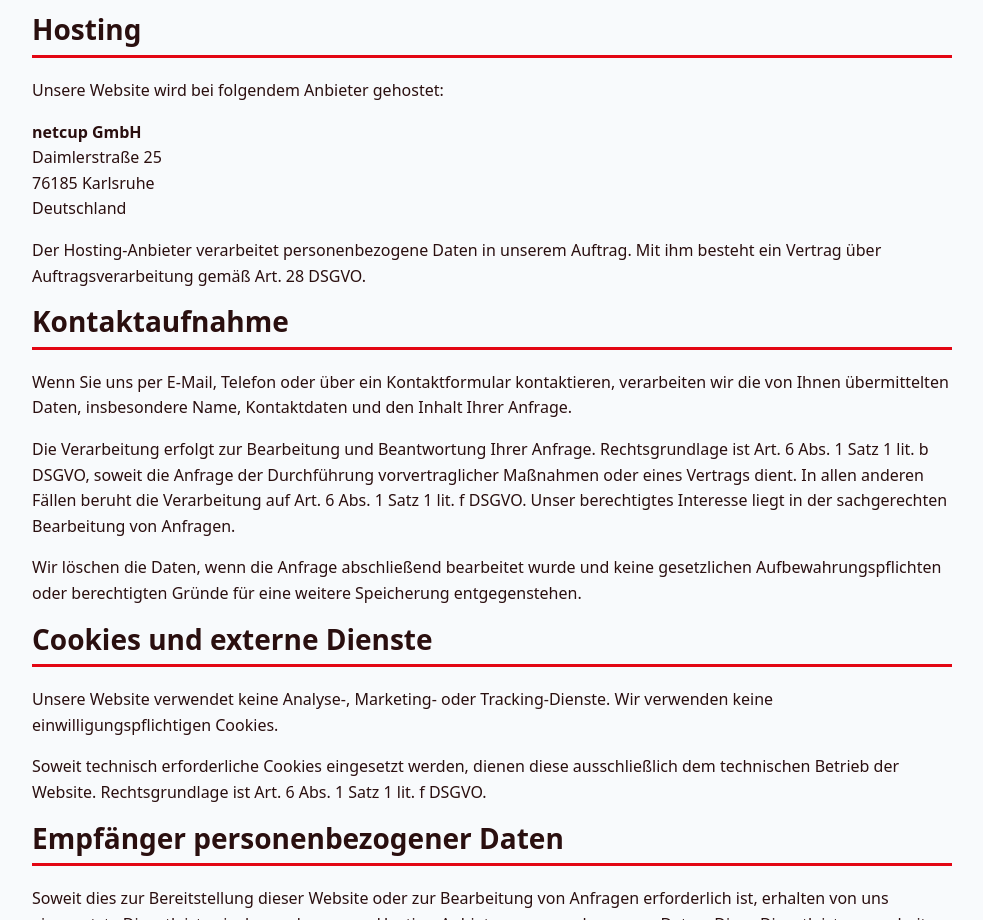
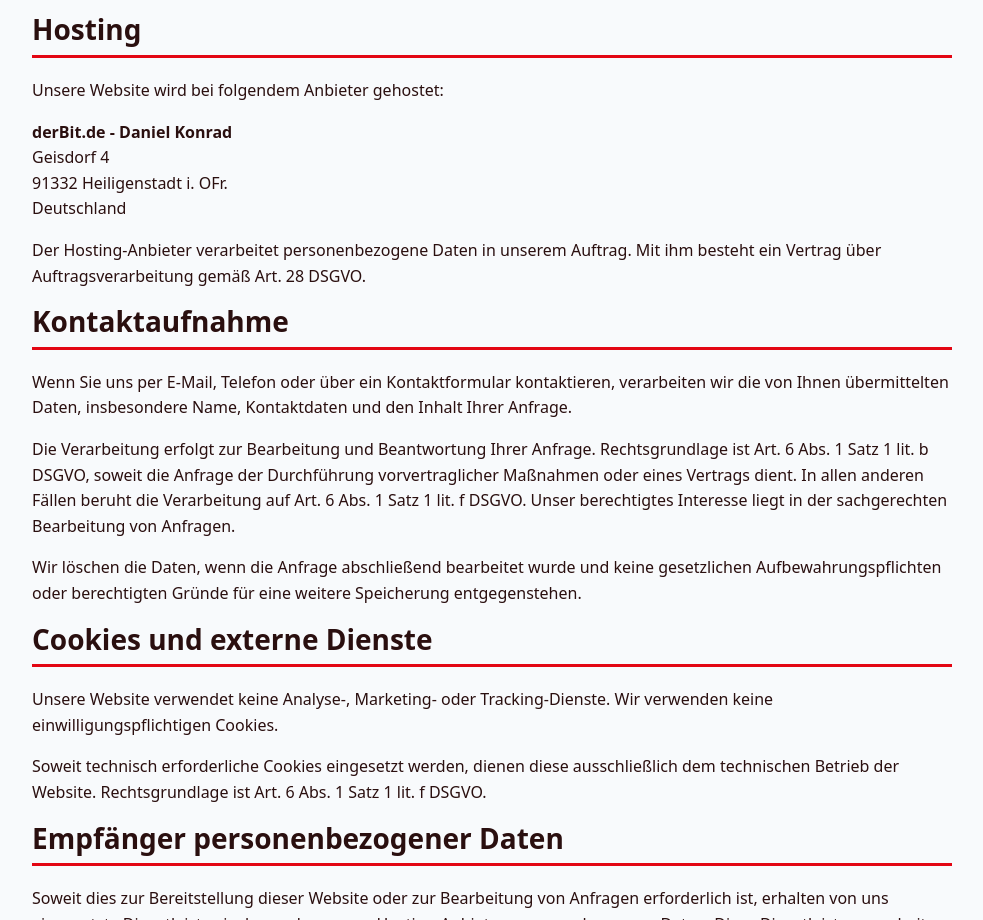
Before and after one commit to dakonr/einwich-lottes-website, a website: page datenschutz.html in a window 1280 px wide. Shown: the part 913-1833 px from the top of the page, without its empty margins (148-1131 px from the left). Drawn offline with Linux system fonts and the light colour scheme.

```diff
--- a/datenschutz.html
+++ b/datenschutz.html
@@ -73,9 +73,9 @@
       <h2>Hosting</h2>
       <p>Unsere Website wird bei folgendem Anbieter gehostet:</p>
       <p>
-        <strong>netcup GmbH</strong><br>
-        Daimlerstraße 25<br>
-        76185 Karlsruhe<br>
+        <strong>derBit.de - Daniel Konrad</strong><br>
+        Geisdorf 4<br>
+        91332 Heiligenstadt i. OFr.<br>
         Deutschland
       </p>
       <p>Der Hosting-Anbieter verarbeitet personenbezogene Daten in unserem Auftrag.
```
Also changed, not shown: impressum.html (+1 -1 lines).
